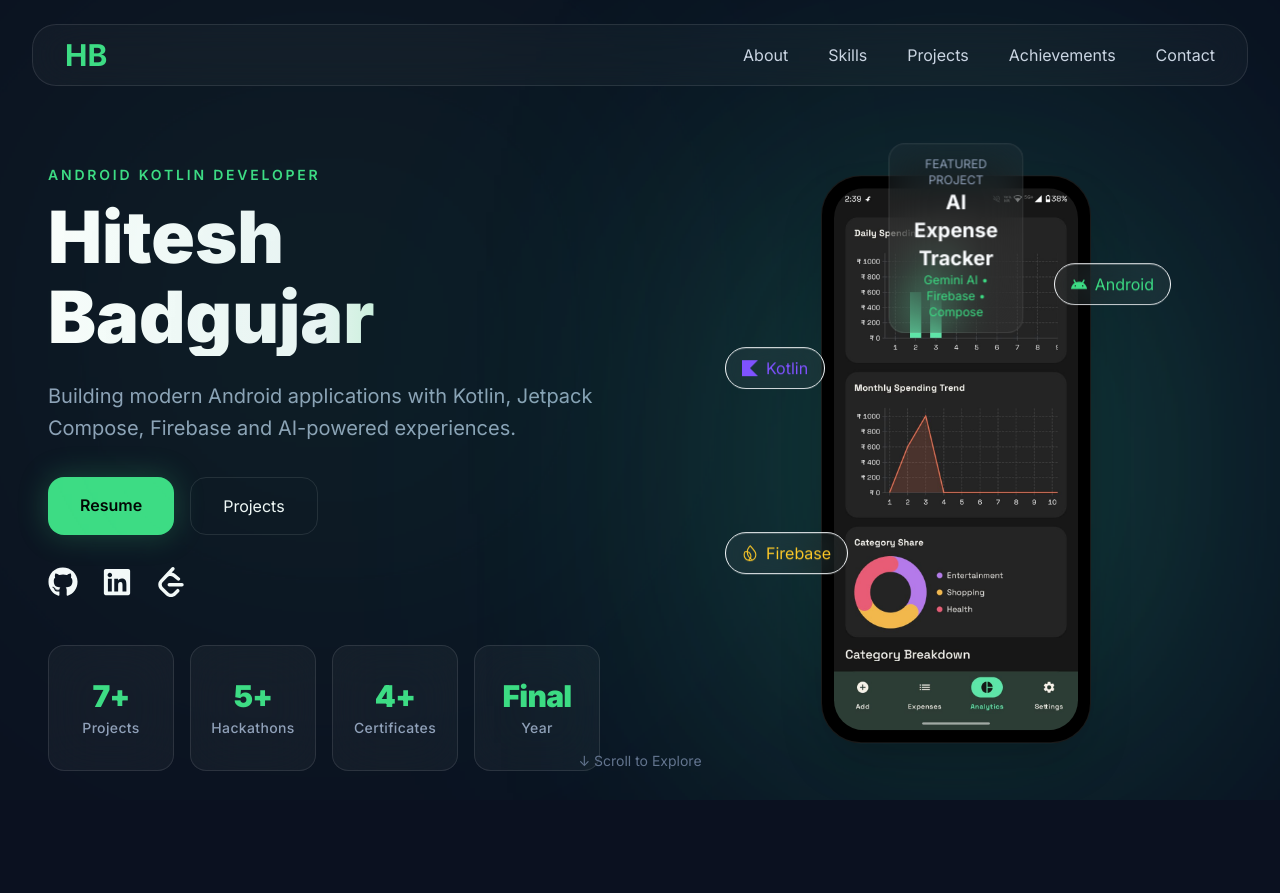
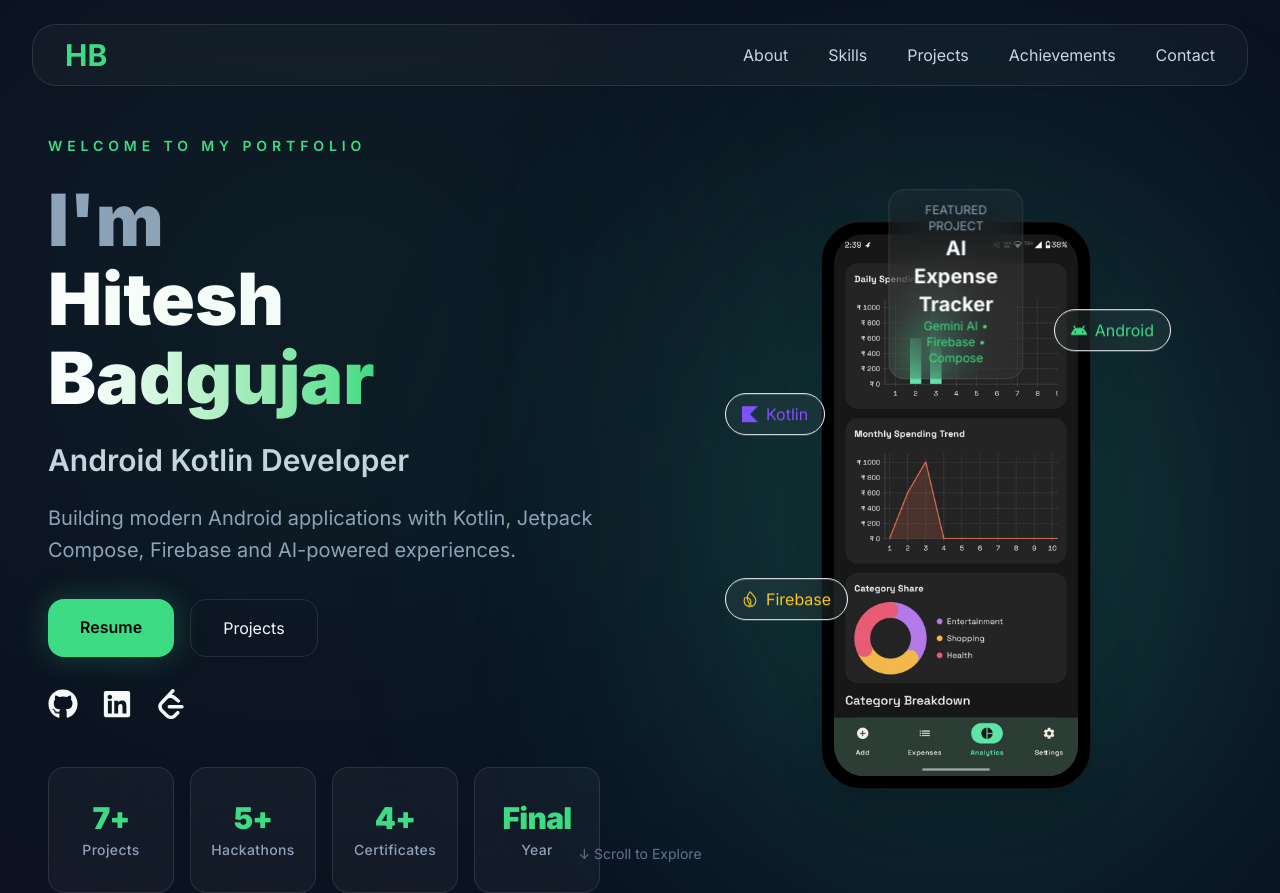
Before and after one commit to Hitesh-1501/portfolio, a React (Vite) app: page / in a window 1280 px wide. Before the commit the page ends 800 px from the top, so only its background shows below. Built offline with nearby package versions, Linux system fonts and the light colour scheme.

Commit message:
Improve the hero section

```diff
--- a/src/sections/Hero.jsx
+++ b/src/sections/Hero.jsx
@@ -79,39 +79,74 @@ const Hero = () => {
               transition={{ duration: 0.8 }}
               className="flex flex-col loop"
             >
-            <p
+
+            <motion.p
+              initial={{ opacity: 0, y: 20 }}
+              animate={{ opacity: 1, y: 0 }}
+              transition={{ delay: 0.2 }}
               className="
               text-[#3DDC84]
+              uppercase
+              tracking-[0.35em]
+              text-sm
               font-semibold
-              tracking-[0.2em]
-              text-sm
-              mb-3
-            "
+              "
             >
-              ANDROID KOTLIN DEVELOPER
-            </p>
+              Welcome To My Portfolio
+            </motion.p>
 
-            <h1
+
+            <motion.h1
+              initial={{ opacity: 0, y: 20 }}
+              animate={{ opacity: 1, y: 0 }}
+              transition={{ delay: 0.4 }}
               className="
+              mt-6
+
               text-5xl
               md:text-6xl
               lg:text-7xl
+
               font-black
               leading-[1.1]
-              bg-gradient-to-r
-              from-white
-              via-slate-100
-              to-[#3DDC84]
-              bg-clip-text
-              text-transparent
-              px-2
-              -ml-2
               "
             >
-              Hitesh
+              <span className="text-slate-400">
+                I'm
+              </span>
+
               <br />
-              Badgujar
-            </h1>
+
+              <span
+                className="
+                bg-gradient-to-r
+                from-white
+                via-white
+                to-[#3DDC84]
+                bg-clip-text
+                text-transparent
+                "
+              >
+                Hitesh Badgujar
+              </span>
+            </motion.h1>
+
+            <motion.h2
+              initial={{ opacity: 0, y: 20 }}
+              animate={{ opacity: 1, y: 0 }}
+              transition={{ delay: 0.6 }}
+              className="
+              mt-6
+
+              text-2xl
+              md:text-3xl
+
+              font-semibold
+              text-slate-300
+              "
+            >
+              Android Kotlin Developer
+            </motion.h2>
 
             <p
              className="
```
